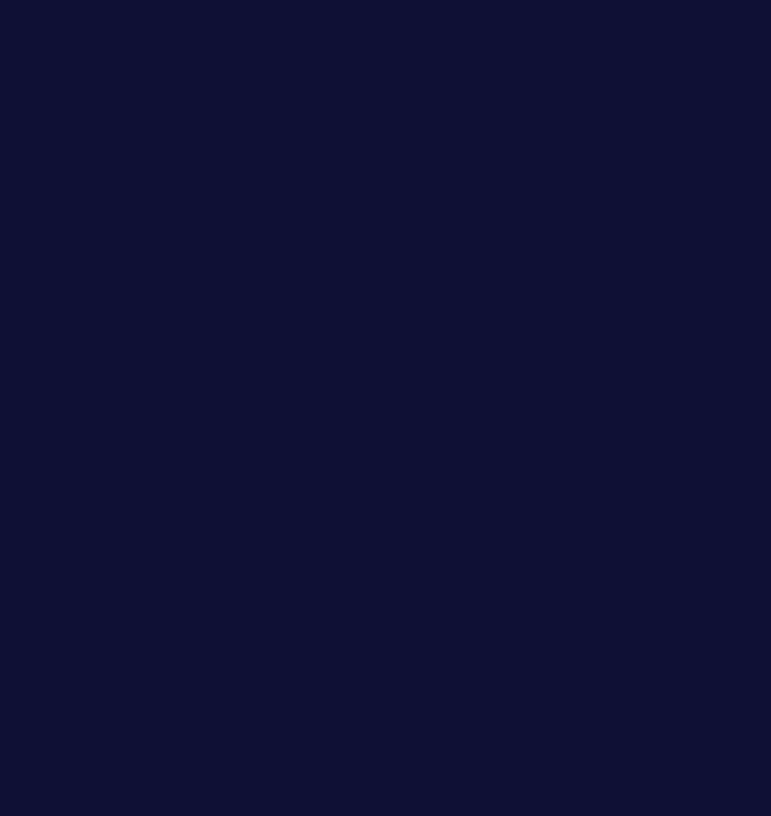
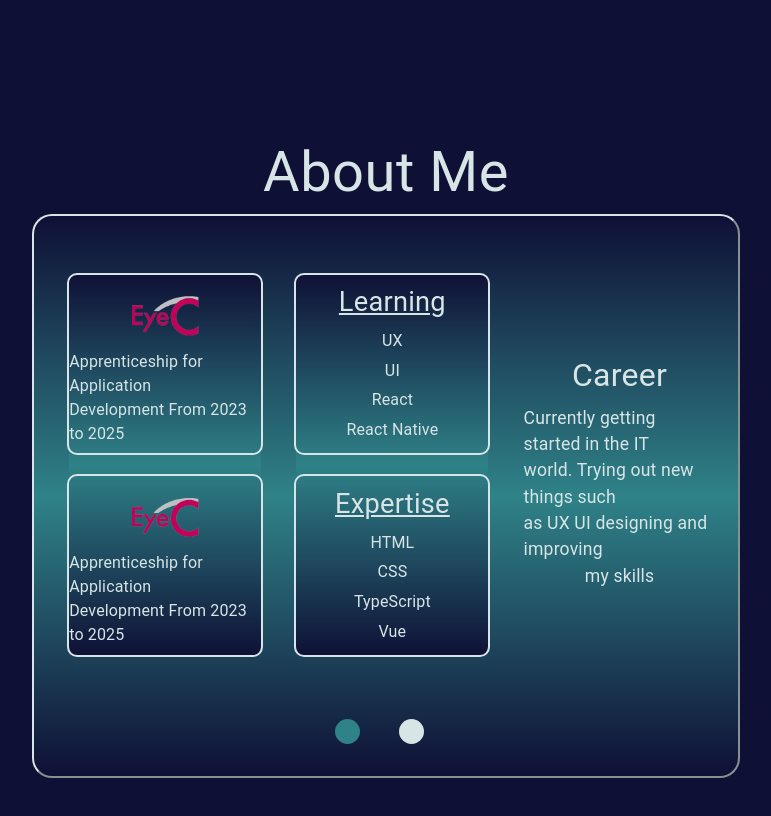
Before and after one commit to Maurice-H/Maizu-s-Website, a React (Vite) app: page / in a window 1280 px wide. Shown: the part 420-1236 px from the top of the page, without its empty margins (254-1025 px from the left). Before the commit the page ends 800 px from the top, so only its background shows below. Built offline with nearby package versions, Linux system fonts and the light colour scheme.

Commit message:
added AboutMe section, auto page toggel

```diff
--- /dev/null
+++ b/src/CSS/AboutMe.module.css
@@ -0,0 +1,4 @@
+.eyecLogo {
+  width: 35%;
+  height: auto;
+}
--- /dev/null
+++ b/src/Sections/AboutMe.tsx
@@ -0,0 +1,79 @@
+import { Box, Typography } from "@mui/material";
+import Career from "./Career";
+import Hobbys from "./Hobbys";
+import { useEffect, useState } from "react";
+
+function AboutMe() {
+  const [isHiddenCareer, setisHiddenCareer] = useState(false);
+  const [isHiddenHobbys, setisHiddenHobbys] = useState(true);
+
+  useEffect(() => {
+    function changeArticle() {
+      setisHiddenCareer(!isHiddenCareer);
+      setisHiddenHobbys(!isHiddenHobbys);
+    }
+    const intervalId = setInterval(changeArticle, 10000);
+    return () => clearInterval(intervalId);
+  });
+
+  return (
+    <>
+      <Box
+        sx={{
+          display: "flex",
+          flexDirection: "column",
+          alignContent: "center",
+          justifyContent: "flexstart",
+          alignItems: "center",
+          height: "90vh",
+          width: "100vw",
+        }}
+      >
+        <Typography sx={{ fontSize: "3.5rem" }}>About Me </Typography>
+        <Box
+          sx={{
+            display: "flex",
+            flexDirection: "row",
+            alignContent: "flexstart",
+            justifyContent: "flexstart",
+            alignItems: "flexstart",
+            height: "70vh",
+            width: "55vw",
+            backgroundImage: "linear-gradient(#0F1035, #2F8288, #0F1035)",
+            border: "outset #D7E5E6 2px",
+            borderRadius: "20px",
+          }}
+        >
+          <Career isHidden={isHiddenCareer} />
+          <Hobbys isHidden={isHiddenHobbys} />
+          <Box
+            sx={{
+              position: "absolute",
+              bottom: "-45.5%",
+              right: "52%",
+              height: "25px",
+              width: "25px",
+              backgroundColor: isHiddenCareer ? "#D7E5E6" : "#2F8288",
+              borderRadius: "50%",
+              display: "inline-block",
+            }}
+          ></Box>
+          <Box
+            sx={{
+              position: "absolute",
+              bottom: "-45.5%",
+              right: "47%",
+              height: "25px",
+              width: "25px",
+              backgroundColor: isHiddenHobbys ? "#D7E5E6" : "#2F8288",
+              borderRadius: "50%",
+              display: "inline-block",
+            }}
+          ></Box>
+        </Box>
+      </Box>
+    </>
+  );
+}
+
+export default AboutMe;
--- a/src/Sections/Career.tsx
+++ b/src/Sections/Career.tsx
@@ -1,11 +1,24 @@
 import { Box, Typography } from "@mui/material";
 import styles from "../CSS/AboutMe.module.css";
 
-function Career() {
+type CareerProps = {
+  isHidden: boolean;
+};
+
+function Career({ isHidden }: CareerProps) {
   return (
     <>
       {/* Code smell: Needs refactoring for visibility and usability */}
       {/* EyeC Component */}
+      <Box
+        sx={{
+          display: isHidden ? "none" : "flex",
+          opacity: isHidden ? "0" : "1",
+          height: "70vh",
+          width: "55vw",
+          transition: "opacity 3s, display 3s",
+        }}
+      >
         <Box
           sx={{
             display: "flex",
@@ -34,7 +47,11 @@ function Career() {
               borderRadius: "10px",
             }}
           >
-          <img className={styles.eyecLogo} src="EyeC.png" alt="EyeC logo"></img>
+            <img
+              className={styles.eyecLogo}
+              src="EyeC.png"
+              alt="EyeC logo"
+            ></img>
             <Typography sx={{ fontSize: "1rem" }}>
               Apprenticeship for Application
             </Typography>
@@ -56,7 +73,11 @@ function Career() {
               marginTop: "10%",
             }}
           >
-          <img className={styles.eyecLogo} src="EyeC.png" alt="EyeC logo"></img>
+            <img
+              className={styles.eyecLogo}
+              src="EyeC.png"
+              alt="EyeC logo"
+            ></img>
             <Typography sx={{ fontSize: "1rem" }}>
               Apprenticeship for Application
             </Typography>
@@ -104,8 +125,12 @@ function Career() {
             >
               Learning
             </Typography>
-          <Typography sx={{ fontSize: "1rem", marginTop: "3%" }}>UX</Typography>
-          <Typography sx={{ fontSize: "1rem", marginTop: "3%" }}>UI</Typography>
+            <Typography sx={{ fontSize: "1rem", marginTop: "3%" }}>
+              UX
+            </Typography>
+            <Typography sx={{ fontSize: "1rem", marginTop: "3%" }}>
+              UI
+            </Typography>
             <Typography sx={{ fontSize: "1rem", marginTop: "3%" }}>
               React
             </Typography>
@@ -187,6 +212,7 @@ function Career() {
           <Typography sx={{ fontSize: "1.1rem" }}>my skills</Typography>
         </Box>
         {/* Career Component */}
+      </Box>
     </>
   );
 }
--- a/src/Sections/Hobbys.tsx
+++ b/src/Sections/Hobbys.tsx
@@ -1,7 +1,11 @@
 import { Avatar, Box, Link, Typography } from "@mui/material";
 import { useState, useEffect } from "react";
 
-function Hobbys() {
+type HobbysProps = {
+  isHidden: boolean;
+};
+
+function Hobbys({ isHidden }: HobbysProps) {
   const gamingAvatarIcons = [
     "gamingAvatarIcons/rocket league.ico",
     "gamingAvatarIcons/osu.png",
@@ -31,11 +35,20 @@ function Hobbys() {
   });
   return (
     <>
+      <Box
+        sx={{
+          display: isHidden ? "none" : "flex",
+          opacity: isHidden ? "0" : "1",
+          height: "70vh",
+          width: "55vw",
+          transition: "opacity 3s, display 3s",
+        }}
+      >
         {/* Code smell: Needs refactoring for visibility and usability */}
         {/* Gaming */}
         <Box
           sx={{
-          display: "flex",
+            display: isHidden ? "hidden" : "flex",
             flexDirection: "column",
             alignContent: "center",
             justifyContent: "flexstart",
@@ -75,8 +88,12 @@ function Hobbys() {
               src={gamingAvatarIcons[gamingAvatarIconsIndex]}
               sx={{ marginBottom: "6%" }}
             ></Avatar>
-          <Typography sx={{ fontSize: "1rem" }}>Rocket League, Osu,</Typography>
-          <Typography sx={{ fontSize: "1rem" }}>Singleplayer games</Typography>
+            <Typography sx={{ fontSize: "1rem" }}>
+              Rocket League, Osu,
+            </Typography>
+            <Typography sx={{ fontSize: "1rem" }}>
+              Singleplayer games
+            </Typography>
           </Box>
           {/* Gaming */}
           {/* Coding */}
@@ -220,6 +237,7 @@ function Hobbys() {
           </Box>
           {/* Sports Component */}
         </Box>
+      </Box>
     </>
   );
 }
--- a/src/Views/HomePage.tsx
+++ b/src/Views/HomePage.tsx
@@ -1,3 +1,4 @@
+import AboutMe from "../Sections/AboutMe";
 import Header from "../Sections/Header.tsx";
 import Welcome from "../Sections/Welcome";
 
@@ -6,6 +7,7 @@ function HomePage() {
     <>
       <Header />
       <Welcome />
+      <AboutMe />
     </>
   );
 }
```
Lines whose indentation alone changed are shown as unchanged.
